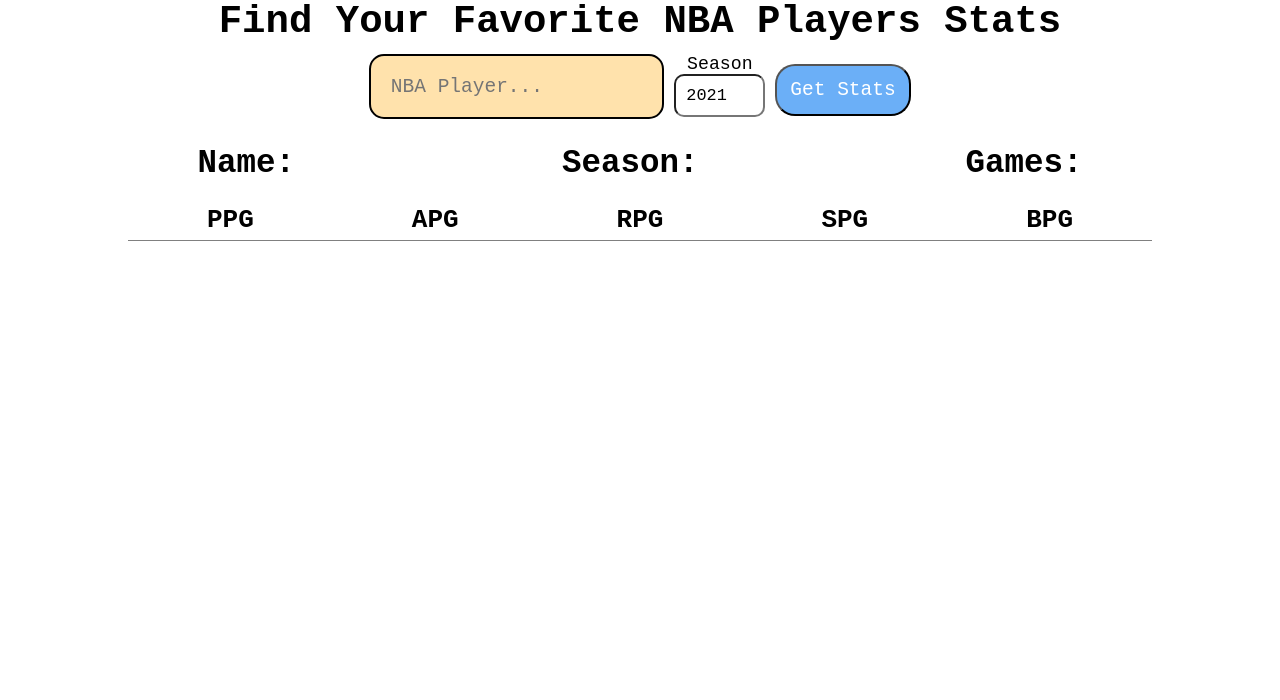
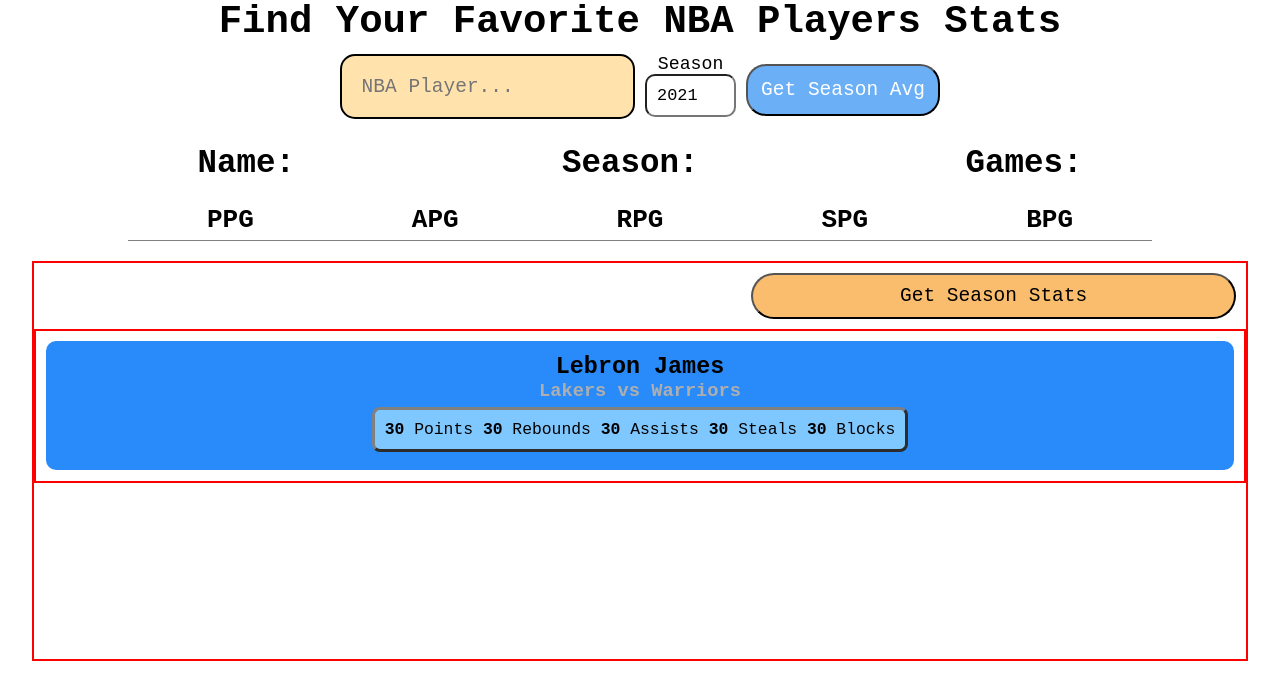
Before and after one commit to singhimat99/nba-statistics, a plain HTML site: page index.html in a window 1280 px wide. Drawn offline with Linux system fonts and the light colour scheme.

Commit message:
just added the html and styling for the games on season stats, need to add functionality

```diff
--- a/index.html
+++ b/index.html
@@ -6,7 +6,7 @@
     <meta name="viewport" content="width=device-width, initial-scale=1.0" />
     <link rel="stylesheet" href="style.css" />
     <script src="script.js" type="module"></script>
-    <title>Search Glossary</title>
+    <title>NBA Player Statistics</title>
   </head>
   <body>
     <header>
@@ -14,7 +14,7 @@
     </header>
 
     <main>
-      <div class="player-name-input-wrapper">
+      <section class="player-name-input-wrapper">
         <div class="suggestions-wrapper">
           <input type="text" id="player-name" placeholder="NBA Player..."></input>
           <ul class="suggestions-list">
@@ -24,9 +24,9 @@
           <div>Season</div>
           <input type="number" min="1950" max="2021" step="1" value="2021" id="season"/>
         </div>
-        <button class="getStats">Get Stats</button>
-      </div>
-      <div class="player-stats-wrapper">
+        <button class="getAvgs">Get Season Avg</button>
+      </section>
+      <section class="player-stats-wrapper">
         <div class="player-info">
           <div class="info">
             <h3>Name:</h3>
@@ -50,7 +50,19 @@
 
           </tbody>
         </table>
-      </div>
+        <div class="season-stats-wrapper">
+          <div class="button-wrapper">
+            <button class="getStats">Get Season Stats</button>
+          </div>
+          <div class="scrollable-wrapper">
+            <div class="game">
+              <h4>Lebron James</h4>
+              <h5>Lakers vs Warriors</h5>
+              <p><b>30</b> Points <b>30</b> Rebounds <b>30</b> Assists <b>30</b> Steals <b>30</b> Blocks</p>
+            </div>
+          </div>
+        </div>
+      </section>
     </main>
   </body>
 </html>
--- a/script.js
+++ b/script.js
@@ -4,36 +4,37 @@ const ALL_PLAYERS_BASE_URL = "https://www.balldontlie.io/api/v1/players";
 const TOTAL_PLAYERS = 3758;
 let timeoutID;
 const playerNameInput = document.getElementById("player-name");
-const getStatsButton = document.querySelector(".getStats");
+const getAvgsButton = document.querySelector(".getAvgs");
 const statsBody = document.querySelector(".statsBody");
 const playerInfo = document.querySelectorAll(".info");
 const suggestionsList = document.querySelector(".suggestions-list");
 const season = document.getElementById("season");
 season.addEventListener("change", () => {
-  getStatsButton.disabled = false;
+  getAvgsButton.disabled = false;
 });
-getStatsButton.addEventListener("click", appendStats);
+getAvgsButton.addEventListener("click", appendStats);
+
+// SUGGESTIONS LIST
 playerNameInput.addEventListener("input", () => {
-  getStatsButton.disabled = false;
+  getAvgsButton.disabled = false;
   onType();
 });
 
-// SUGGESTIONS LIST
 function onType() {
-  if (playerNameInput.value.length === 0) {
+  if (playerNameInput.value.length < 3) {
     clearSuggestions();
     return;
   }
   clearTimeout(timeoutID);
-  timeoutID = setTimeout(fetchAndAppendSuggestions, 300);
+  timeoutID = setTimeout(fetchAndAppendSuggestions, 100);
 }
+
 async function fetchAndAppendSuggestions() {
   const players = await getPlayersByName(playerNameInput.value);
   const playerIDs = players.map((player) => {
     return player.id;
   });
   const suggestions = await filterBySeason(playerIDs.join(","));
-  // call get player stats with season of 2021, and it will return all the players
   const fragment = document.createDocumentFragment();
   suggestions.forEach((suggestion) => {
     fragment.appendChild(createSuggestionElement(suggestion));
@@ -42,7 +43,6 @@ async function fetchAndAppendSuggestions() {
 }
 
 async function filterBySeason(playerIDs) {
-  // should return an array of names of players that played in that season
   const filteredPlayersStats = await getPlayerStats(playerIDs, season.value);
   const filteredIDs = filteredPlayersStats.map((stateroos) => {
     return stateroos.player_id;
@@ -66,7 +66,6 @@ async function fetchPlayerNameByID(id) {
     console.log(`filter error: ${error}`);
   }
 }
-
 function createSuggestionElement(suggestion) {
   const li = document.createElement("li");
   li.textContent = suggestion;
@@ -80,7 +79,8 @@ function clearSuggestions() {
   clearTimeout(timeoutID);
   suggestionsList.innerHTML = "";
 }
-// CODE TO GET PLAYERS STATS
+
+// GET AND APPEND PLAYERS STATS
 async function getPlayerStats(playerID, season = 2021) {
   const url = new URL(SEASON_AVERAGE_BASE_URL);
   url.searchParams.set("player_ids[]", playerID);
@@ -88,12 +88,12 @@ async function getPlayerStats(playerID, season = 2021) {
   try {
     const response = await fetch(url);
     const playerStats = await response.json();
-    return playerStats.data; // normal is an object with a data array
+    return playerStats.data;
   } catch (error) {
     console.error("oh no: " + error);
   }
 }
-// returns array of objects with that name plsu their IDs
+
 async function getPlayersByName(playerName) {
   const playersUrl = new URL(ALL_PLAYERS_BASE_URL);
   playersUrl.searchParams.set("search", `${playerName}`);
@@ -120,34 +120,30 @@ async function validateInput(input) {
   if (players.length < 1) return false;
   return true;
 }
-// console.log(await validateInput("lebron James"));
-// const playerStats = await getPlayerStats("233,237");
-// console.log(playerStats);
 
 async function appendStats() {
-  // clear any stats already appended if true
   statsBody.innerHTML = "";
+
   playerInfo.forEach((element) => {
     if (element.children.length < 2) return;
     element.lastChild.remove();
   });
-  // disable button
-  getStatsButton.disabled = true;
 
-  // validate input
+  getAvgsButton.disabled = true;
+
   const input = playerNameInput.value;
   if ((await validateInput(input)) === false) return;
 
-  // get stats of player requested
   const player = await getPlayersByName(input);
   const { name: playerName, id: playerID } = player[0];
   const playerStats = await getPlayerStats(playerID, season.value);
 
-  //append those stats to a fragement and then to the tr
+  const infoCategories = [playerName, "season", "games_played"];
+  const statCategories = ["pts", "ast", "reb", "stl", "blk"];
+
   const tr = document.createElement("tr");
   tr.setAttribute("class", "statisticsRow");
-  const infoCategories = [playerName, "season", "games_played"];
-  const statCategories = ["pts", "ast", "reb", "stl", "blk"];
+
   infoCategories.forEach((info, i) => {
     const p = document.createElement("p");
     if (i === 0) {
@@ -158,11 +154,15 @@ async function appendStats() {
     p.textContent = playerStats[0][info];
     playerInfo[i].appendChild(p);
   });
+
   statCategories.forEach((category) => {
     const td = document.createElement("td");
     td.className = category;
     td.textContent = playerStats[0][category];
     tr.appendChild(td);
   });
+
   statsBody.appendChild(tr);
 }
+
+//
--- a/style.css
+++ b/style.css
@@ -31,6 +31,8 @@ h1 {
   box-shadow: 0 5px 10px #4a494933;
   max-height: 120px;
   overflow: auto;
+  position: relative;
+  z-index: 1;
 }
 .suggestions-list li {
   padding: 12px;
@@ -129,3 +131,59 @@ h1 {
   text-align: center;
   font-size: 1.5rem;
 }
+
+/* styling for scrollable */
+.season-stats-wrapper {
+  width: 95vw;
+  border: 2px solid red;
+  display: flex;
+  flex-direction: column;
+  margin-top: 20px;
+  height: max(400px);
+}
+.button-wrapper {
+  align-self: flex-end;
+  width: 40%;
+  margin: 10px;
+}
+.getStats {
+  width: 100%;
+  font-size: 1.5rem;
+  padding: 10px;
+  border-radius: 30px;
+  background-color: rgb(250, 189, 109);
+}
+.getStats:hover {
+  background-color: rgba(250, 189, 109, 0.539);
+}
+.scrollable-wrapper {
+  border: 2px solid red;
+  overflow: auto;
+}
+.game {
+  padding: 1rem;
+  margin: 0.8rem;
+  border-radius: 10px;
+  background-color: rgb(41, 138, 249);
+  font-size: 1.8rem;
+  display: flex;
+  justify-content: center;
+  flex-direction: column;
+  align-items: center;
+  color: black;
+}
+.game h5 {
+  color: rgb(174, 174, 174);
+  font-size: 0.8em;
+}
+.game p {
+  font-size: 0.7em;
+  background-color: rgb(127, 200, 255);
+  border-style: outset;
+  border-color: grey;
+  padding: 10px;
+  margin: 5px;
+  border-radius: 8px;
+  text-align: center;
+  color: black;
+}
```
